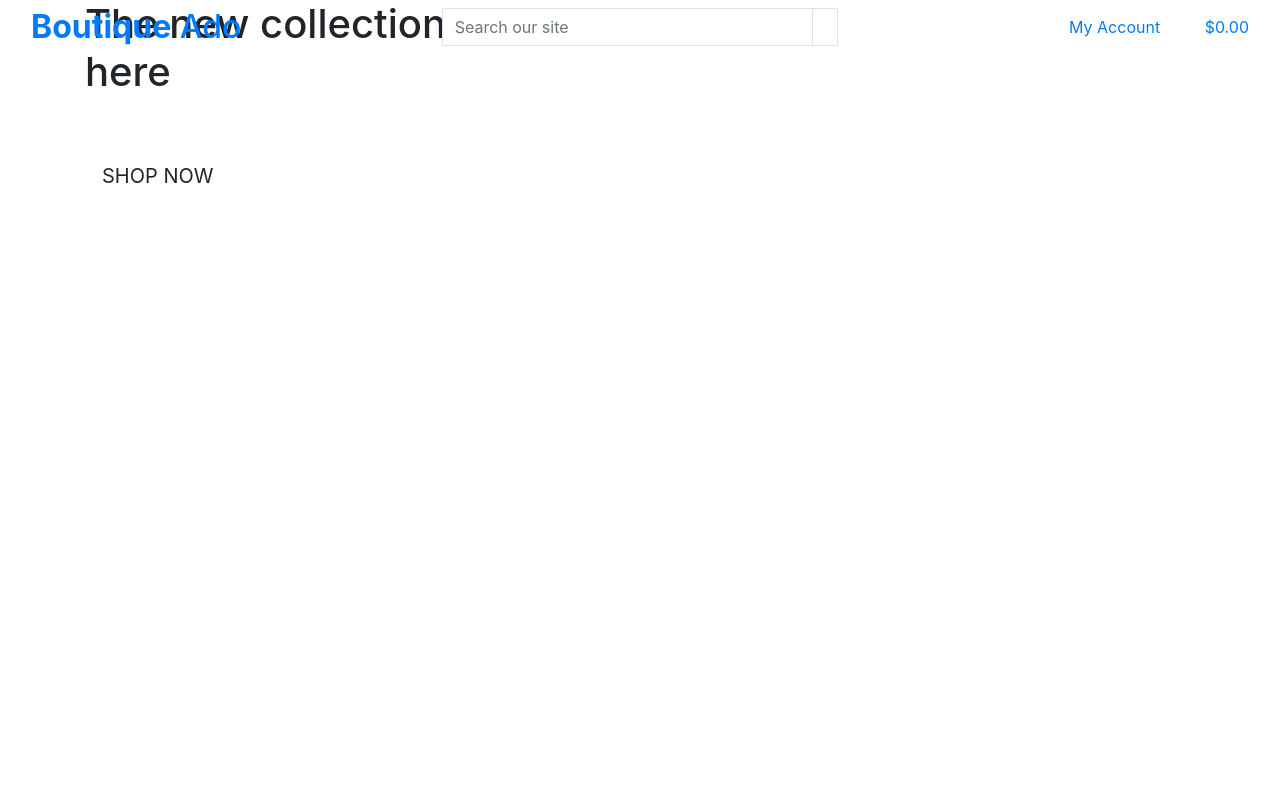
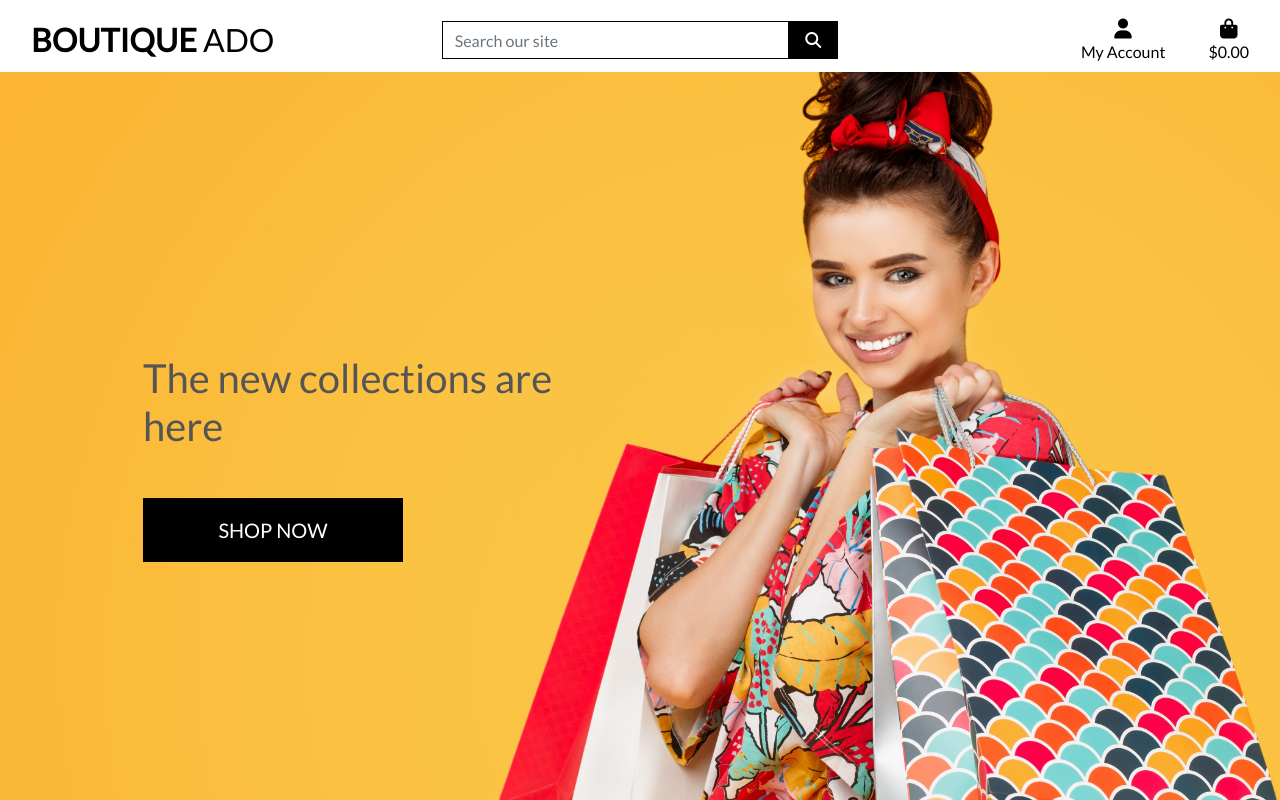
Before and after one commit to picker770/boutique_ado_v1, a Django app: template home/templates/home/index.html in a window 1280 px wide. Run offline with Django 3.2, Linux system fonts and the light colour scheme; the template is opened without the code that fills it, so the values that code supplies are empty; some libraries are stand-ins or nearby versions.

Commit message:
completed homepage header and css

```diff
--- a/boutique_ado/settings.py
+++ b/boutique_ado/settings.py
@@ -148,3 +148,7 @@ USE_TZ = True
 # https://docs.djangoproject.com/en/6.0/howto/static-files/
 
 STATIC_URL = "static/"
+STATICFILES_DIRS = (os.path.join(BASE_DIR, 'static'),)
+
+MEDIA_URL = '/media/'
+MEDIA_ROOT = os.path.join(BASE_DIR, 'media')
--- a/boutique_ado/urls.py
+++ b/boutique_ado/urls.py
@@ -17,9 +17,11 @@ Including another URLconf
 
 from django.contrib import admin
 from django.urls import path, include
+from django.conf import settings
+from django.conf.urls.static import static
 
 urlpatterns = [
     path("admin/", admin.site.urls),
     path('accounts/', include('allauth.urls')),
     path('', include('home.urls')),
-]
+] + static(settings.MEDIA_URL, document_root=settings.MEDIA_ROOT)
--- /dev/null
+++ b/static/css/base.css
@@ -0,0 +1,81 @@
+html {
+    height: 100%;
+}
+
+body {
+    background: url('/media/homepage_background_cropped.jpg') no-repeat center center fixed;
+    background-size: cover;
+    height: calc(100vh - 164px);
+    color: #555;
+    font-family: 'Lato';
+}
+
+/* from Bulma */
+.icon {
+    align-items: center;
+    display: inline-flex;
+    justify-content: center;
+    height: 1.5rem;
+    width: 1.5rem;
+}
+
+.logo-font {
+    text-transform: uppercase;
+}
+
+.main-logo-link {
+    width: fit-content;
+}
+
+.shop-now-button {
+    background: black;
+    color: white;
+    min-width: 260px;
+}
+
+.btn-black {
+    background: black;
+    color: white;
+}
+
+.shop-now-button:hover,
+.shop-now-button:active,
+.shop-now-button:focus,
+.btn-black:hover,
+.btn-black:active,
+.btn-black:focus {
+    background: #222;
+    color: white;
+}
+
+.text-black {
+    color: #000 !important;
+}
+
+.border-black {
+    border: 1px solid black !important;
+}
+
+/* -------------------------------- Media Queries */
+
+/* Slightly larger container on xl screens */
+@media (min-width: 1200px) {
+  .container {
+    max-width: 80%;
+  }
+}
+
+/* fixed top navbar only on medium and up */
+@media (min-width: 992px) {
+    .fixed-top-desktop-only {
+        position: fixed;
+        top: 0;
+        right: 0;
+        left: 0;
+        z-index: 1030;
+    }
+
+    .header-container {
+        padding-top: 164px;
+    }
+}
--- a/templates/base.html
+++ b/templates/base.html
@@ -14,13 +14,17 @@
     {% endblock %}
 
     {% block corecss %}
-        <link rel="stylesheet" href="https://cdn.jsdelivr.net/npm/bootstrap@4.4.1/dist/css/bootstrap.min.css" integrity="sha384-Vkoo8x4CGsO3+Hhxv8T/Q5PaXtkKtu6ug5TOeNV6gBiFeWPGFN9MuhOf23Q9Ifjh" crossorigin="anonymous">
+          <link rel="stylesheet" href="https://stackpath.bootstrapcdn.com/bootstrap/4.4.1/css/bootstrap.min.css"
+          integrity="sha384-Vkoo8x4CGsO3+Hhxv8T/Q5PaXtkKtu6ug5TOeNV6gBiFeWPGFN9MuhOf23Q9Ifjh" crossorigin="anonymous">
+          <link rel="stylesheet" href="https://fonts.googleapis.com/css?family=Lato&display=swap">
+          <link rel="stylesheet" href="{% static 'css/base.css' %}">
     {% endblock %}
 
     {% block extra_css %}
     {% endblock %}
 
     {% block corejs %}
+        <script src="https://kit.fontawesome.com/97d2d047fb.js" crossorigin="anonymous"></script>
         <script src="https://code.jquery.com/jquery-3.4.1.slim.min.js" integrity="sha384-J6qa4849blE2+poT4WnyKhv5vZF5SrPo0iEjwBvKU7imGFAV0wwj1yYfoRSJoZ+n" crossorigin="anonymous"></script>
         <script src="https://cdn.jsdelivr.net/npm/popper.js@1.16.0/dist/umd/popper.min.js" integrity="sha384-Q6E9RHvbIyZFJoft+2mJbHaEWldlvI9IOYy5n3zV9zzTtmI3UksdQRVvoxMfooAo" crossorigin="anonymous"></script>
         <script src="https://cdn.jsdelivr.net/npm/bootstrap@4.4.1/dist/js/bootstrap.min.js" integrity="sha384-wfSDF2E50Y2D1uUdj0O3uMBJnjuUD4Ih7YwaYd1iqfktj0Uod8GCExl3Og8ifwB6" crossorigin="anonymous"></script>
@@ -33,7 +37,7 @@
   </head>
   <body>
     <header class="container-fluid fixed-top">
-      <div class="row">
+      <div class="row bg-white pt-lg-2 d-none d-lg-flex" id="topnav">
         <div class="col-12 col-lg-4 my-auto py-1 py-lg-0 text-center text-lg-left">
           <a href="{% url 'home' %}" class="nav-link main-logo-link">
             <h2 class="logo-font text-black my-0"><strong>Boutique</strong> Ado</h2>
```
Also changed, not shown: media/homepage_background_cropped.jpg (added).
